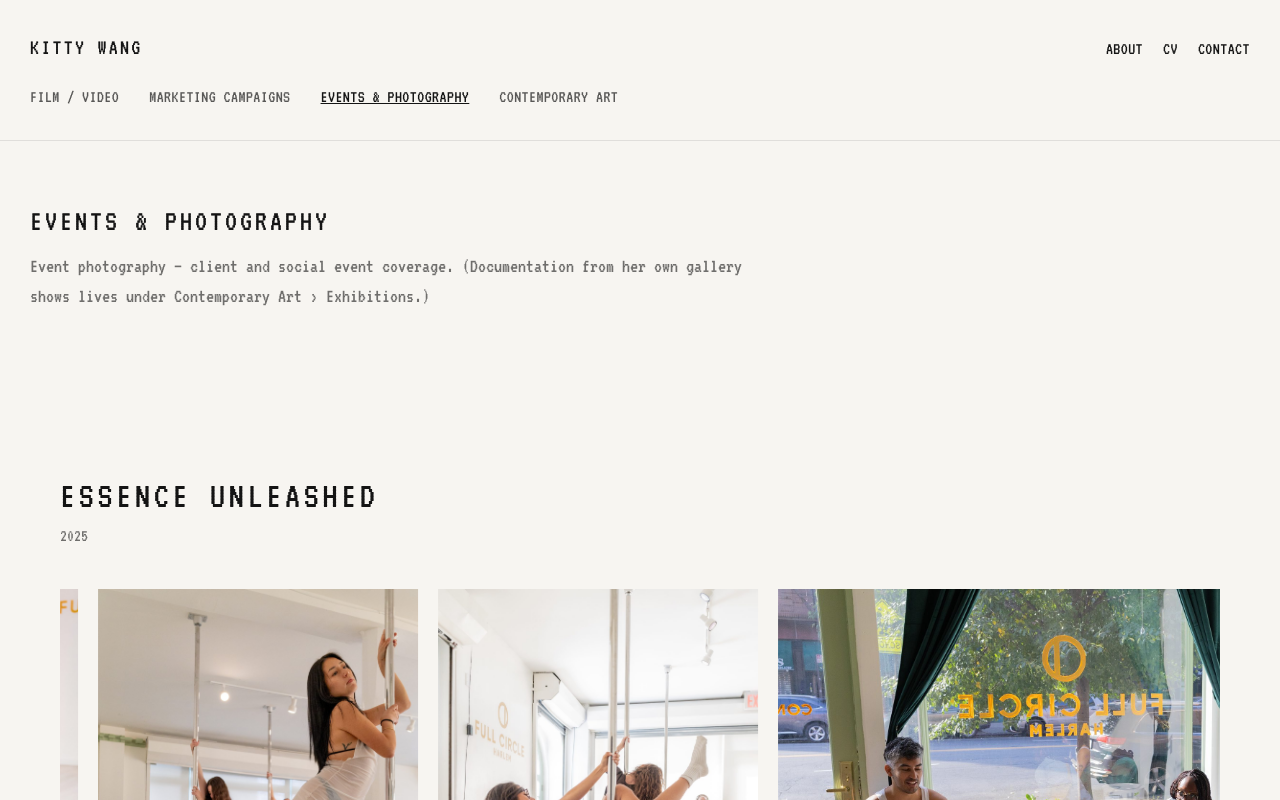
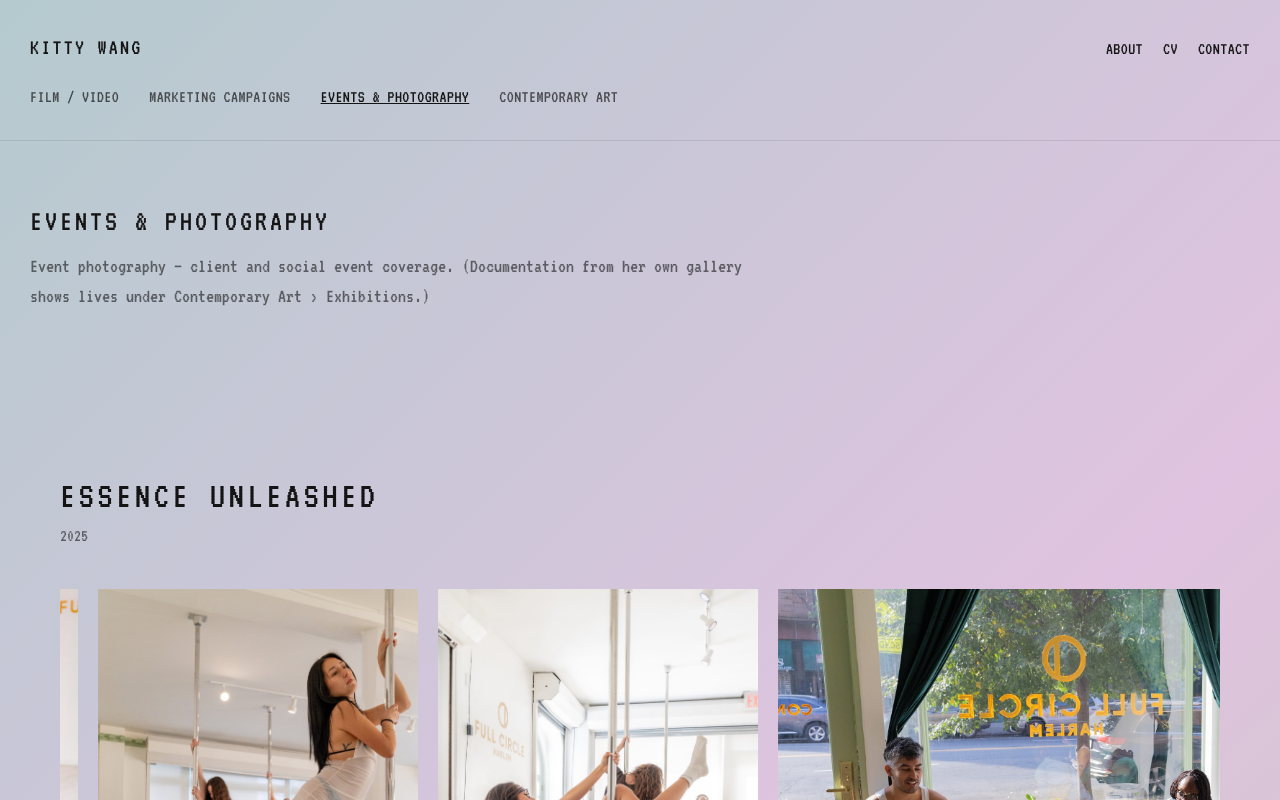
Before and after one commit to kitkitschh/hellokittywang, a Next.js app: page /events in a window 1280 px wide. Shown: the top 800 px of the page. Built offline with nearby package versions, Linux system fonts and the light colour scheme.

Commit message:
Add slow animated gradient background to Events & Photography page

```diff
--- a/app/events/page.js
+++ b/app/events/page.js
@@ -37,6 +37,7 @@ function Gallery({ folder, alt, title, date }) {
 export default function EventsPage() {
   return (
     <div>
+      <div className="fixed inset-0 -z-10 events-gradient-bg" aria-hidden="true" />
       <h1 className="text-2xl uppercase tracking-widest font-serif mb-2">Events & Photography</h1>
       <p className="text-ink/60 mb-12 max-w-xl">
         Event photography — client and social event coverage. (Documentation from her
--- a/app/globals.css
+++ b/app/globals.css
@@ -15,3 +15,21 @@ body {
 .prose-body p + p {
   margin-top: 1rem;
 }
+
+.events-gradient-bg {
+  background: linear-gradient(-45deg, #b8ccab, #e0c3e0, #abcccb, #dfbff2, #b8ccab);
+  background-size: 400% 400%;
+  animation: eventsGradientShift 24s ease infinite;
+}
+
+@keyframes eventsGradientShift {
+  0% {
+    background-position: 0% 50%;
+  }
+  50% {
+    background-position: 100% 50%;
+  }
+  100% {
+    background-position: 0% 50%;
+  }
+}
```
